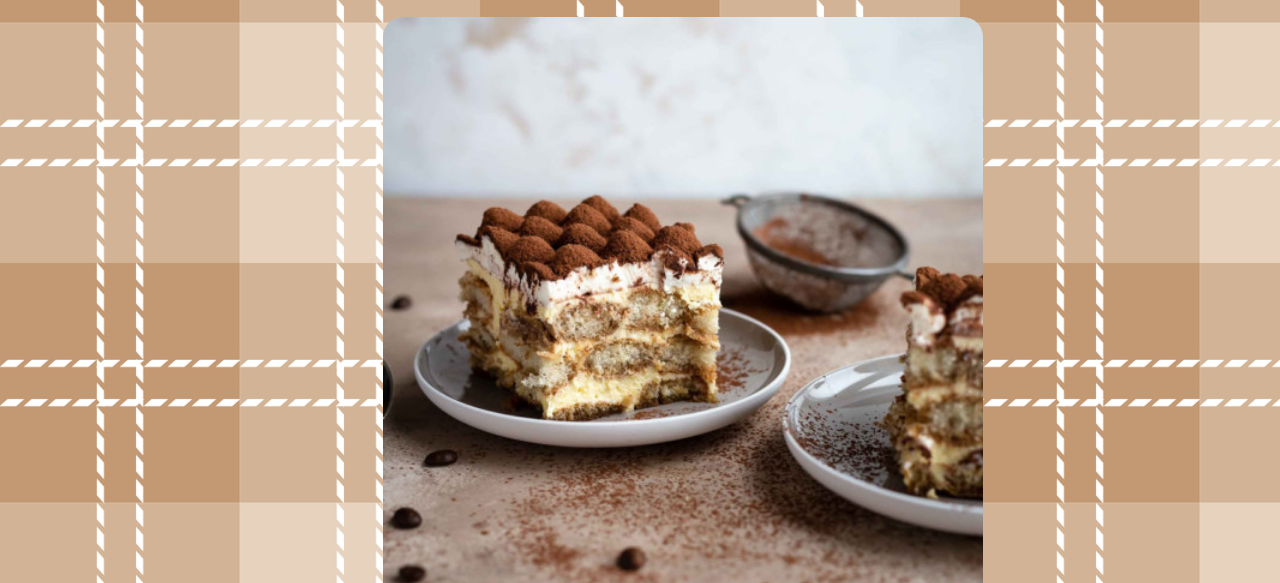
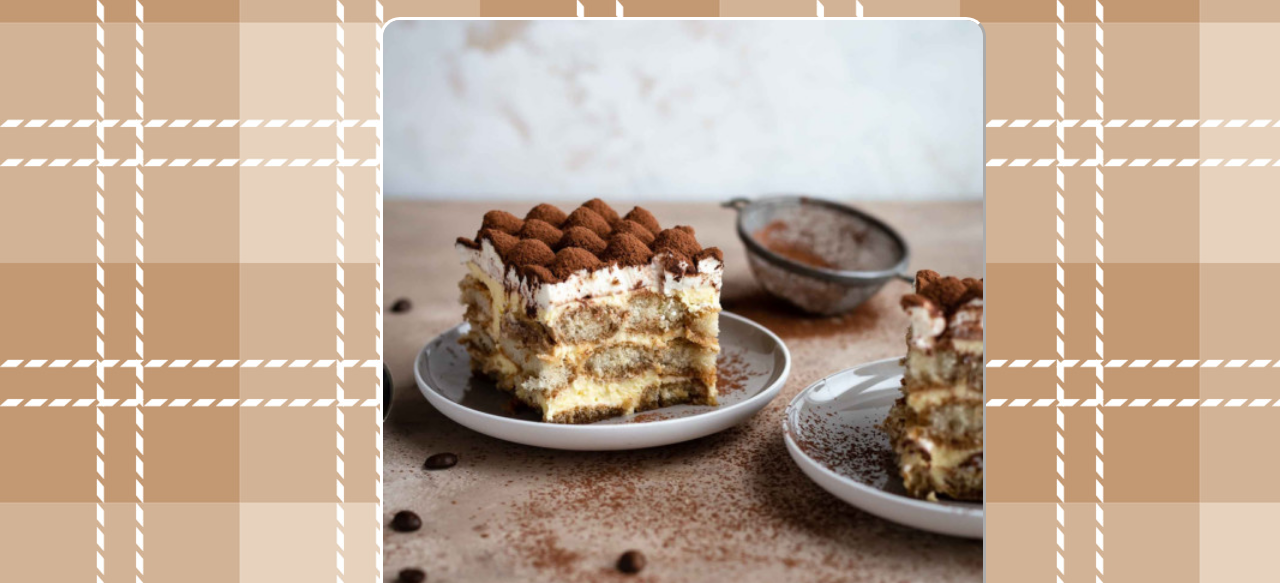
Before and after one commit to angelea1217/gra, a plain HTML site: page gra1750p3angelean2025/index.html in a window 1280 px wide. Shown: the part 217-800 px from the top of the page. Drawn offline with Linux system fonts and the light colour scheme.

Commit message:
Add files via upload

```diff
--- a/gra1750p3angelean2025/index.html
+++ b/gra1750p3angelean2025/index.html
@@ -18,6 +18,7 @@
 			  display: inline-block;
 			font-size: 60px;
 			font-family: Constantia, "Lucida Bright", "DejaVu Serif", Georgia, "serif"
+
 		}
 		.logo{
 			vertical-align: middle;
@@ -41,6 +42,8 @@
 			margin: 20px auto;
 			width: 600px;
 			border-radius: 20px;
+			border: outset medium white;
+
 		}
 	</style>
 
```
